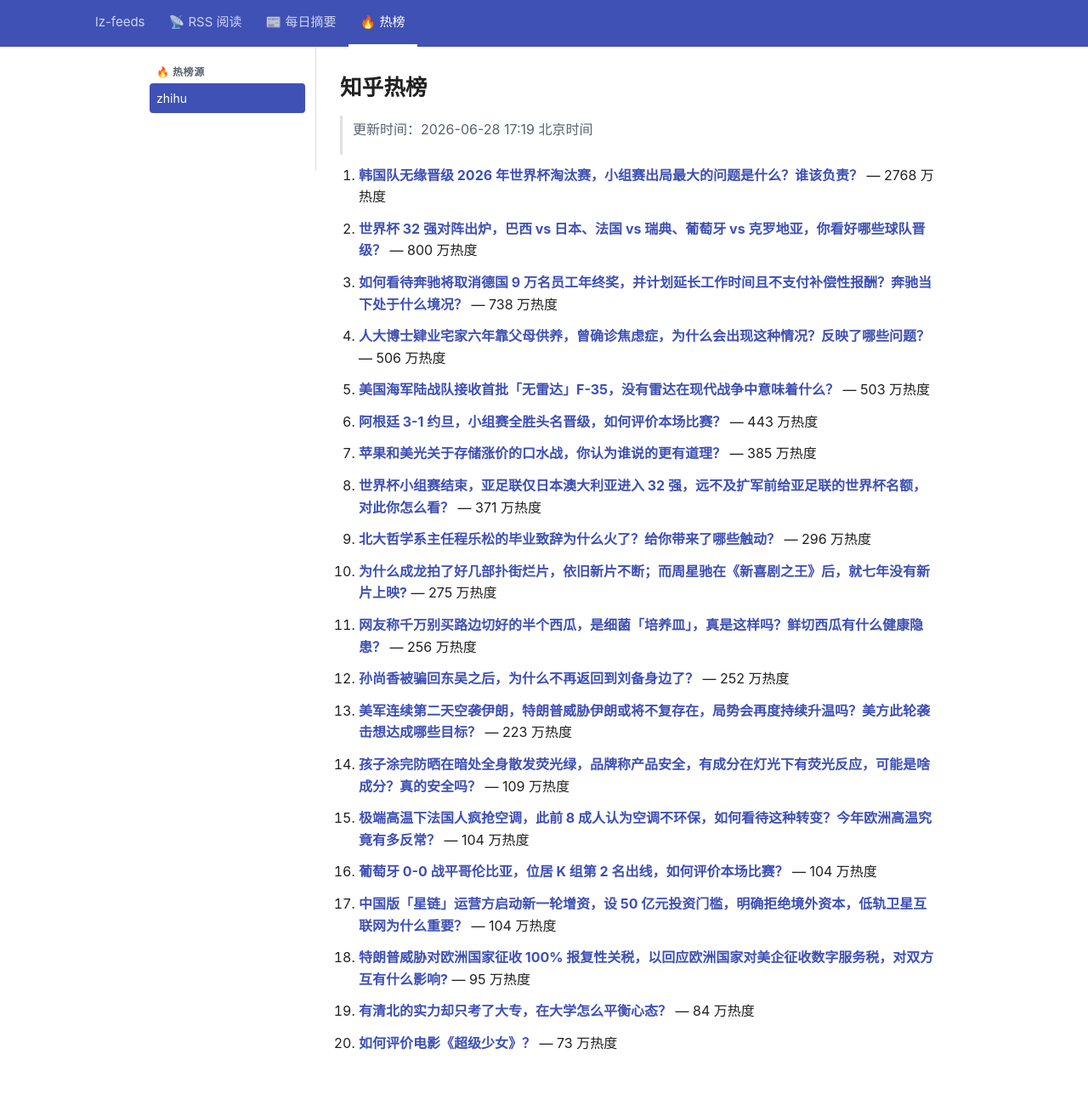
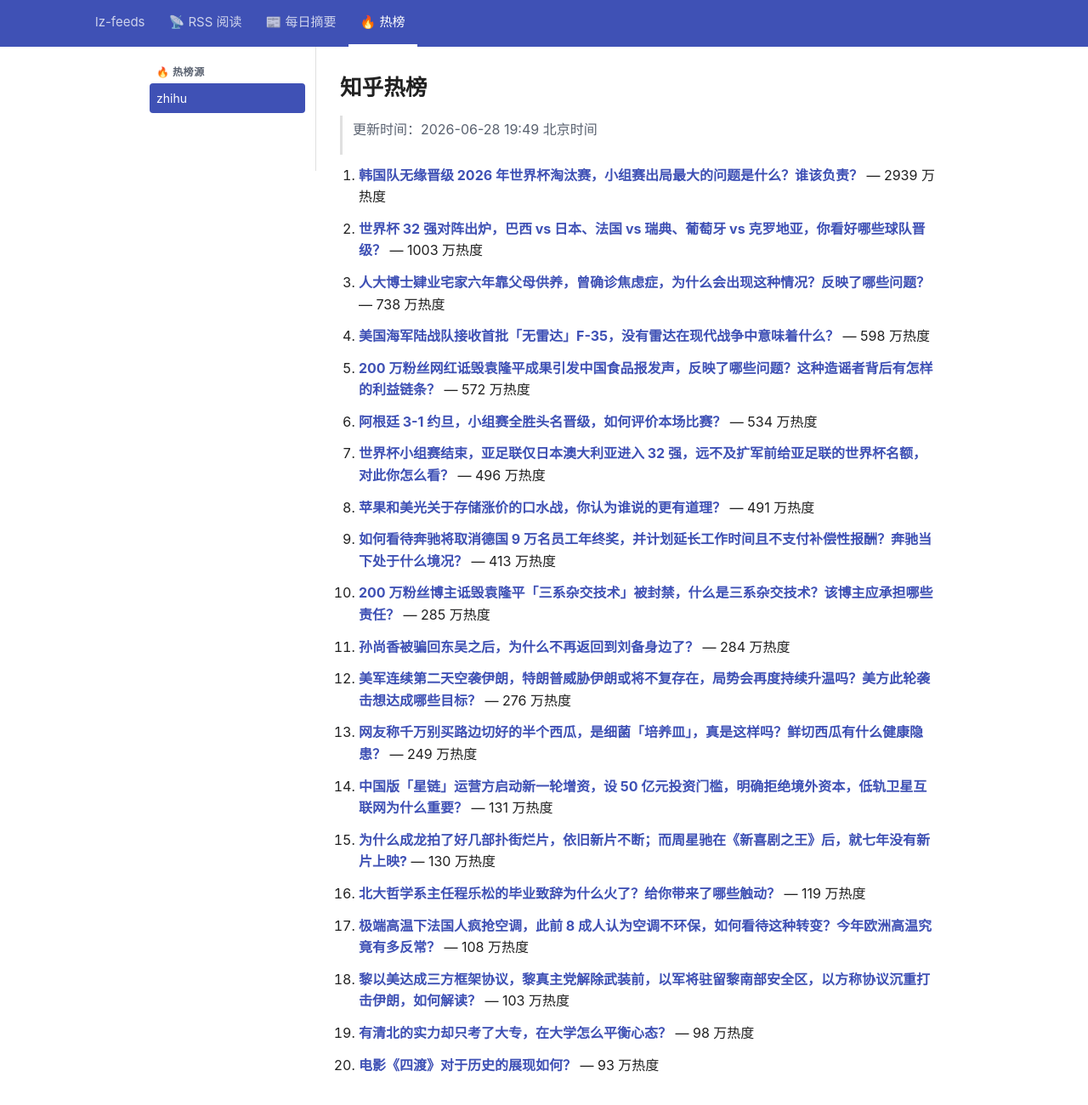
Before and after one commit to lizhang0101/lz-feeds, a Jekyll site: the page built from _hotlist/zhihu.md, in a window 1280 px wide and 1330 px high. Shown: the top 1300 px of the window at 85% size. Built offline with Jekyll 4.4.1, drawn with Linux system fonts in a browser that asks for light colours.

Commit message:
hotlist: 2026-06-28T11:49Z

```diff
--- a/_hotlist/zhihu.md
+++ b/_hotlist/zhihu.md
@@ -1,48 +1,48 @@
 ---
-updated: 2026-06-28 17:19 北京时间
+updated: 2026-06-28 19:49 北京时间
 count: 20
 ---
 
 # 知乎热榜
 
-> 更新时间：2026-06-28 17:19 北京时间
+> 更新时间：2026-06-28 19:49 北京时间
 
-1. **[韩国队无缘晋级 2026 年世界杯淘汰赛，小组赛出局最大的问题是什么？谁该负责？](https://www.zhihu.com/question/2054498128321929989)** — 2768 万热度
+1. **[韩国队无缘晋级 2026 年世界杯淘汰赛，小组赛出局最大的问题是什么？谁该负责？](https://www.zhihu.com/question/2054498128321929989)** — 2939 万热度
 
-2. **[世界杯 32 强对阵出炉，巴西 vs 日本、法国 vs 瑞典、葡萄牙 vs 克罗地亚，你看好哪些球队晋级？](https://www.zhihu.com/question/2054536470178653026)** — 800 万热度
+2. **[世界杯 32 强对阵出炉，巴西 vs 日本、法国 vs 瑞典、葡萄牙 vs 克罗地亚，你看好哪些球队晋级？](https://www.zhihu.com/question/2054536470178653026)** — 1003 万热度
 
-3. **[如何看待奔驰将取消德国 9 万名员工年终奖，并计划延长工作时间且不支付补偿性报酬？奔驰当下处于什么境况？](https://www.zhihu.com/question/2054316615341007572)** — 738 万热度
+3. **[人大博士肄业宅家六年靠父母供养，曾确诊焦虑症，为什么会出现这种情况？反映了哪些问题？](https://www.zhihu.com/question/2054263250850669356)** — 738 万热度
 
-4. **[人大博士肄业宅家六年靠父母供养，曾确诊焦虑症，为什么会出现这种情况？反映了哪些问题？](https://www.zhihu.com/question/2054263250850669356)** — 506 万热度
+4. **[美国海军陆战队接收首批「无雷达」F-35，没有雷达在现代战争中意味着什么？](https://www.zhihu.com/question/2053970381673861771)** — 598 万热度
 
-5. **[美国海军陆战队接收首批「无雷达」F-35，没有雷达在现代战争中意味着什么？](https://www.zhihu.com/question/2053970381673861771)** — 503 万热度
+5. **[200 万粉丝网红诋毁袁隆平成果引发中国食品报发声，反映了哪些问题？这种造谣者背后有怎样的利益链条？](https://www.zhihu.com/question/2054482230035191060)** — 572 万热度
 
-6. **[阿根廷 3-1 约旦，小组赛全胜头名晋级，如何评价本场比赛？](https://www.zhihu.com/question/2054243110960324628)** — 443 万热度
+6. **[阿根廷 3-1 约旦，小组赛全胜头名晋级，如何评价本场比赛？](https://www.zhihu.com/question/2054243110960324628)** — 534 万热度
 
-7. **[苹果和美光关于存储涨价的口水战，你认为谁说的更有道理？](https://www.zhihu.com/question/2053876477876347476)** — 385 万热度
+7. **[世界杯小组赛结束，亚足联仅日本澳大利亚进入 32 强，远不及扩军前给亚足联的世界杯名额，对此你怎么看？](https://www.zhihu.com/question/2054540391236335233)** — 496 万热度
 
-8. **[世界杯小组赛结束，亚足联仅日本澳大利亚进入 32 强，远不及扩军前给亚足联的世界杯名额，对此你怎么看？](https://www.zhihu.com/question/2054540391236335233)** — 371 万热度
+8. **[苹果和美光关于存储涨价的口水战，你认为谁说的更有道理？](https://www.zhihu.com/question/2053876477876347476)** — 491 万热度
 
-9. **[北大哲学系主任程乐松的毕业致辞为什么火了？给你带来了哪些触动？](https://www.zhihu.com/question/2054203043105567686)** — 296 万热度
+9. **[如何看待奔驰将取消德国 9 万名员工年终奖，并计划延长工作时间且不支付补偿性报酬？奔驰当下处于什么境况？](https://www.zhihu.com/question/2054316615341007572)** — 413 万热度
 
-10. **[为什么成龙拍了好几部扑街烂片，依旧新片不断；而周星驰在《新喜剧之王》后，就七年没有新片上映?](https://www.zhihu.com/question/2053095286239760746)** — 275 万热度
+10. **[200 万粉丝博主诋毁袁隆平「三系杂交技术」被封禁，什么是三系杂交技术？该博主应承担哪些责任？](https://www.zhihu.com/question/2054512680099227066)** — 285 万热度
 
-11. **[网友称千万别买路边切好的半个西瓜，是细菌「培养皿」，真是这样吗？鲜切西瓜有什么健康隐患？](https://www.zhihu.com/question/2053831515008496055)** — 256 万热度
+11. **[孙尚香被骗回东吴之后，为什么不再返回到刘备身边了？](https://www.zhihu.com/question/508550781)** — 284 万热度
 
-12. **[孙尚香被骗回东吴之后，为什么不再返回到刘备身边了？](https://www.zhihu.com/question/508550781)** — 252 万热度
+12. **[美军连续第二天空袭伊朗，特朗普威胁伊朗或将不复存在，局势会再度持续升温吗？美方此轮袭击想达成哪些目标？](https://www.zhihu.com/question/2054471851032539301)** — 276 万热度
 
-13. **[美军连续第二天空袭伊朗，特朗普威胁伊朗或将不复存在，局势会再度持续升温吗？美方此轮袭击想达成哪些目标？](https://www.zhihu.com/question/2054471851032539301)** — 223 万热度
+13. **[网友称千万别买路边切好的半个西瓜，是细菌「培养皿」，真是这样吗？鲜切西瓜有什么健康隐患？](https://www.zhihu.com/question/2053831515008496055)** — 249 万热度
 
-14. **[孩子涂完防晒在暗处全身散发荧光绿，品牌称产品安全，有成分在灯光下有荧光反应，可能是啥成分？真的安全吗？](https://www.zhihu.com/question/2052411705146267584)** — 109 万热度
+14. **[中国版「星链」运营方启动新一轮增资，设 50 亿元投资门槛，明确拒绝境外资本，低轨卫星互联网为什么重要？](https://www.zhihu.com/question/2053410817152902707)** — 131 万热度
 
-15. **[极端高温下法国人疯抢空调，此前 8 成人认为空调不环保，如何看待这种转变？今年欧洲高温究竟有多反常？](https://www.zhihu.com/question/2054168303250007375)** — 104 万热度
+15. **[为什么成龙拍了好几部扑街烂片，依旧新片不断；而周星驰在《新喜剧之王》后，就七年没有新片上映?](https://www.zhihu.com/question/2053095286239760746)** — 130 万热度
 
-16. **[葡萄牙 0-0 战平哥伦比亚，位居 K 组第 2 名出线，如何评价本场比赛？](https://www.zhihu.com/question/2054242585875412186)** — 104 万热度
+16. **[北大哲学系主任程乐松的毕业致辞为什么火了？给你带来了哪些触动？](https://www.zhihu.com/question/2054203043105567686)** — 119 万热度
 
-17. **[中国版「星链」运营方启动新一轮增资，设 50 亿元投资门槛，明确拒绝境外资本，低轨卫星互联网为什么重要？](https://www.zhihu.com/question/2053410817152902707)** — 104 万热度
+17. **[极端高温下法国人疯抢空调，此前 8 成人认为空调不环保，如何看待这种转变？今年欧洲高温究竟有多反常？](https://www.zhihu.com/question/2054168303250007375)** — 108 万热度
 
-18. **[特朗普威胁对欧洲国家征收 100% 报复性关税，以回应欧洲国家对美企征收数字服务税，对双方互有什么影响?](https://www.zhihu.com/question/2054137186371609939)** — 95 万热度
+18. **[黎以美达成三方框架协议，黎真主党解除武装前，以军将驻留黎南部安全区，以方称协议沉重打击伊朗，如何解读？](https://www.zhihu.com/question/2054137178243048136)** — 103 万热度
 
-19. **[有清北的实力却只考了大专，在大学怎么平衡心态？](https://www.zhihu.com/question/14594933986)** — 84 万热度
+19. **[有清北的实力却只考了大专，在大学怎么平衡心态？](https://www.zhihu.com/question/14594933986)** — 98 万热度
 
-20. **[如何评价电影《超级少女》？](https://www.zhihu.com/question/2053629688183108341)** — 73 万热度
+20. **[电影《四渡》对于历史的展现如何？](https://www.zhihu.com/question/2053916285348615970)** — 93 万热度
```
